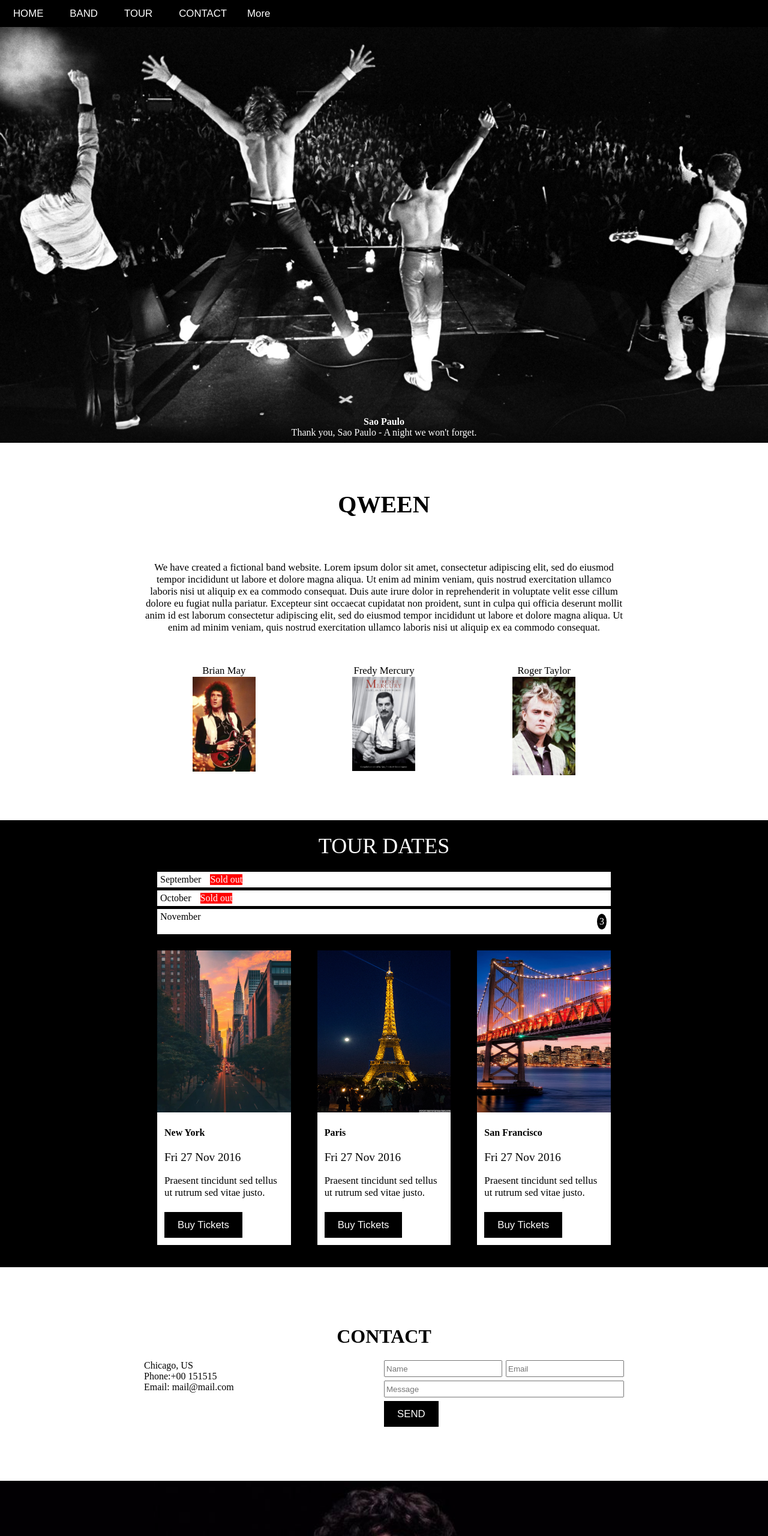
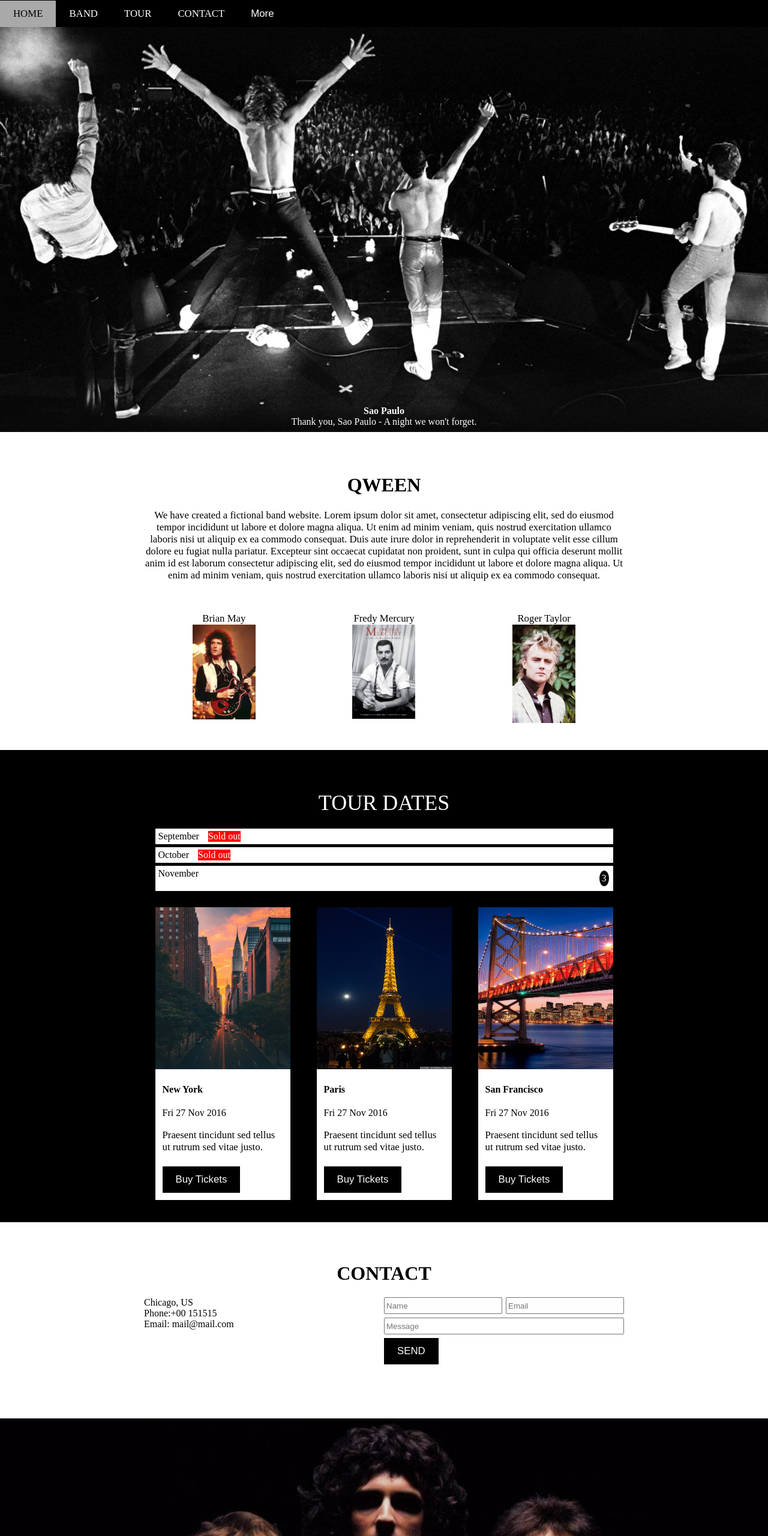
Before and after one commit to DanushMosinyan/FirstWebpage, a plain HTML site: page index.html in a window 1280 px wide. Shown: the top 2560 px of the page at 60% size. Drawn offline with Linux system fonts and the light colour scheme.

Commit message:
Making Prettyer

```diff
--- a/Styles.css
+++ b/Styles.css
@@ -1,126 +1,137 @@
-.headbuttons {
-  background: black;
-  font-size: 105%;
-  height: 43px;
-  margin: 0px;
-  margin-left: 0px;
-  color: #fff;
-  border-style: none;
-  border-radius: 0px;
+body {
+  margin: 0;
+  display: grid;
 }
-.headbuttons:hover {
-  background: darkgray;
-  color: black;
-}
-button {
-  padding-left: 22px;
-  padding-right: 22px;
-}
-select {
-  padding-left: 7px;
-  padding-right: 7px;
-}
-/* button:focus {
-    background: lightblue;
-    color: goldenrod;
-  }
-  button:active {
-    background: rgb(92, 216, 133);
-    color: goldenrod;
-  } */
-.headerClass {
-  z-index: 0;
+
+.header {
+  z-index: 1;
   position: fixed;
   width: 100%;
   height: 45px;
   background-color: black;
-  border-style: none;
-  border-radius: 0px;
   display: flex;
   flex-direction: row;
   align-items: center;
 }
-.body {
-  margin: 0%;
-  /* border-style: dashed;
+
+.navLink {
+  background: black;
+  font-size: 1.05rem;
+  margin: 0px;
+  color: #fff;
+  padding-left: 22px;
+  padding-right: 22px;
+  padding-top: 12px;
+  padding-bottom: 12px;
+  text-decoration: none;
+  display: flex;
+  align-items: center;
+}
+
+.navLink:hover {
+  background: darkgray;
+  color: black;
+}
+
+button {
+  padding-left: 22px;
+  padding-right: 22px;
+  padding-top: 12px;
+  padding-bottom: 12px;
+  background: black;
+  font-size: 1.05rem;
+  color: #fff;
+  border-style: none;
+}
+
+button:hover{
+  background: darkgray;
+  color: black;
+}
+
+button:active{
+  background-color: gray;
+}
+
+.concertPicture {
+  position: relative;
   text-align: center;
+  width: 100%;
+  height: auto;
+}
+
+.wallpaperDesc {
+  color: rgb(255, 255, 255);
   position: absolute;
-  top: 50%;
+  bottom: 12px;
   left: 50%;
-  transform: translate(-50%, -50%); */
+  transform: translate(-50%, 0%);
 }
+
+.section {
+  padding-top: 45px;
+}
+
+
 img {
   z-index: 1;
   width: 100%;
   height: auto;
 }
 
-.ticket_image {
+.concertCityImage {
   max-height: 270px;
 }
 
-.textInPhoto {
-  color: rgb(255, 255, 255);
-  position: absolute;
-  bottom: 12px;
-  left: 50%;
-  transform: translate(-50%, 0%);
-}
 .secondPart {
-  z-index: -1;
-  margin-top: 75px;
-  margin-bottom: 75px;
   position: relative;
   text-align: center;
-  background-color: transparent;
+  background-color: white;
+  margin-bottom: 45px;
   width: 100%;
 }
-.theBand {
-  font-size: 125%;
-  position: relative;
+
+.bandName {
+  font-size: 2rem;
   text-align: center;
 }
-.picture {
-  z-index: -1;
-  position: relative;
-  text-align: center;
-  color: black;
-}
-.desc {
+
+.descContainer {
+  align-items: center;
+  font-size: 1.05rem;
+  width: 100%;
   display: flex;
-  font-size: 105%;
   flex-direction: column;
-  width: 100%;
-  align-items: center;
   justify-content: center;
 }
+
 .description {
-  margin-top: 45px;
   max-width: 800px;
   justify-content: center;
 }
-.threepictures {
+
+.bandMembers {
   display: flex;
-  flex-direction: row;
-  justify-content: space-between;
-  max-width: 100%;
-  height: auto;
+  justify-content: space-around;
+  width: 100%;
+  max-width: 800px;
+  margin-top: 52px;
 }
-.secondPicture {
+
+.bandMemberPicture {
   display: flex;
   max-width: 105px;
   flex-direction: column;
 }
+
 .thirdPart {
   max-width: 100%;
-  display: flex;
-  margin-top: 75px;
-  margin-bottom: 75px;
-  flex-direction: column;
-  align-items: center;
   width: 100%;
   background-color: black;
   color: white;
+  display: flex;
+  flex-direction: column;
+  align-items: center;
 }
 
 .title {
@@ -130,7 +141,8 @@ img {
   margin-top: 22px;
   margin-bottom: 22px;
 }
-.row1 {
+
+.rowDiv {
   margin-bottom: 5px;
   padding-left: 5px;
   padding-right: 5px;
@@ -138,6 +150,7 @@ img {
   background-color: white;
   display: flex;
 }
+
 .three {
   padding: 4px;
   margin: 4px 2px;
@@ -145,24 +158,28 @@ img {
   color: #fff;
   border-radius: 50%;
 }
+
 .sold {
   background-color: red;
   color: #fff;
   margin-left: 15px;
 }
-.row3 {
+
+.ticketsAvilable {
   margin-top: 4px;
   margin-bottom: 4px;
   display: flex;
   justify-content: space-between;
   width: 100%;
 }
-.row {
+
+.ticketsSoldOut {
   display: flex;
   margin-top: 4px;
   margin-bottom: 4px;
 }
-.buyTickets {
+
+.concertCity {
   max-width: 225px;
   margin-top: 22px;
   margin-left: 22px;
@@ -171,45 +188,36 @@ img {
   background-color: #fff;
   color: black;
 }
+
 .buyTicketsText {
-  font-size: 105%;
+  font-size: 1.05rem;
   margin-bottom: 22px;
 }
-.amsativ {
-  font-size: 120%;
-}
-.thirdMainDiv {
-  max-width: 800px;
-}
-.secondPartfirsts {
-  width: 100% - 44px;
+
+.ticketRows {
   margin-left: 22px;
   margin-right: 22px;
-  display: flex;
-  flex-direction: column;
 }
-.pictureBody {
+
+.concertDesc {
   margin-bottom: 12px;
   margin-right: 12px;
   margin-left: 12px;
 }
-.tickets {
-  padding-left: -22;
-  padding-right: -22;
+
+.concertCitys {
   display: flex;
   align-items: center;
   justify-content: space-around;
 }
-#button1:hover {
-  background-color: antiquewhite;
-  color: black;
-}
-.nameEmail {
+
+.nameAndEmail {
   margin-bottom: 6px;
   width: auto;
   display: flex;
   flex-direction: row;
 }
+
 .contactRight {
   right: initial;
   max-width: 400px;
@@ -219,56 +227,52 @@ img {
   flex-direction: column;
   justify-content: flex-end;
 }
+
 .contact {
   width: 100%;
   max-width: 800px;
   display: flex;
   justify-content: space-between;
 }
-.footer1 {
+
+.footer {
   margin-left: 22px;
   margin-right: 22px;
   display: flex;
   flex-direction: column;
   align-items: center;
 }
+
 .contact_name {
   height: 22px;
   width: 100%;
   margin-right: 6px;
 }
+
 .contact_email {
   width: 100%;
 }
+
 .contact_message {
   height: 22px;
   margin-bottom: 6px;
 }
-.threepictures {
-  width: 100%;
-  max-width: 800px;
-  margin-top: 52px;
-  display: flex;
-  justify-content: space-around;
-}
-.secondPicture {
-  max-height: 210px;
-  width: auto;
-}
+
 .last_picture {
-  z-index: 1;
   width: 100%;
   height: auto;
   margin-top: 90px;
 }
+
 .sendButton {
   right: 0px;
 }
-.dropbtn {
+
+.dropdownBtn {
   background-color: black;
   color: white;
-  padding: 12px;
-  font-size: 105%;
+
+  font-size: 1.05rem;
   border: none;
 }
 
@@ -301,10 +305,11 @@ img {
   display: block;
 }
 
-.dropdown:hover .dropbtn {
+.dropdown:hover .dropdownBtn {
   background-color: darkgray;
   color: black;
 }
+
 .socialLinks {
   margin-top: 100px;
   margin-bottom: 50px;
@@ -312,7 +317,10 @@ img {
   align-items: center;
   justify-content: center;
 }
+
 .icons {
-  max-height: 25px;
-  max-width: 25px;
+  height: 25px;
+  width: 25px;
+  padding-left: 2px;
+  padding-right: 2px;
 }
--- a/index.html
+++ b/index.html
@@ -3,29 +3,20 @@
   <head>
     <link rel="stylesheet" href="styles.css" />
     <meta charset="UTF-8" />
-    <meta http-equiv="X-UA-Compatible" content="IE=edge" />
     <meta name="viewport" content="width=device-width, initial-scale=1.0" />
     <meta name="viewport" content="height=device-height, initial-scale=1.0" />
     <meta />
     <title>Document</title>
     <style></style>
   </head>
-  <body class="body">
-    <header class="headerClass">
-      <form action="#A1">
-        <button class="headbuttons" type="submit">HOME</button>
-      </form>
-      <form action="#A2">
-        <button class="headbuttons" type="submit">BAND</button>
-      </form>
-      <form action="#A3">
-        <button class="headbuttons" type="submit">TOUR</button>
-      </form>
-      <form action="#A4">
-        <button class="headbuttons" type="submit">CONTACT</button>
-      </form>
+  <body>
+    <header class="header">
+      <a class="navLink" href="#home">HOME</a>
+      <a class="navLink" href="#band">BAND</a>
+      <a class="navLink" href="#tour">TOUR</a>
+      <a class="navLink" href="#footer">CONTACT</a>
       <div class="dropdown">
-        <button class="dropbtn">More</button>
+        <button class="dropdownBtn">More</button>
         <div class="dropdown-content">
           <a href="#">Merchandise</a>
           <a href="#">Extras</a>
@@ -34,17 +25,16 @@
       </div>
       </select>
     </header>
-    <br id="A1"/>
-    <div class="picture">
+    <div class="concertPicture" id="home">
       <img src="images/wallPapers/concerteWalpaper.jpg" />
-      <div class="textInPhoto">
-        <strong id="A2">Sao Paulo</strong><br />
+      <div class="wallpaperDesc">
+        <strong>Sao Paulo</strong><br />
         Thank you, Sao Paulo - A night we won't forget.
-      </div >
+      </div>
     </div>
-    <div  class="secondPart">
-      <div class="theBand"><h1>QWEEN<h1></h1></div>
-      <div class="desc">
+    <div class="secondPart section" id="band">
+      <h1 class="bandName">QWEEN</h1>
+      <div class="descContainer">
         <div class="description">
           We have created a fictional band website. Lorem ipsum dolor sit amet,
           consectetur adipiscing elit, sed do eiusmod tempor incididunt ut
@@ -58,87 +48,87 @@
           nostrud exercitation ullamco laboris nisi ut aliquip ex ea commodo
           consequat.
         </div>
-        <div class="threepictures">
+        <div class="bandMembers">
           <div>
             Brian May
-            <img class="secondPicture" src="images/singersPhotos/brianMay.jpg" />
+            <img class="bandMemberPicture" src="images/singersPhotos/brianMay.jpg" />
           </div>
           <div>
             Fredy Mercury
-            <img class="secondPicture" src="images/singersPhotos/fredy.jpg" />
+            <img class="bandMemberPicture" src="images/singersPhotos/fredy.jpg" />
           </div>
           <div>
             Roger Taylor
-            <img ID="A3" class="secondPicture" src="images/singersPhotos/rogerTaylor.jpg" />
+            <img class="bandMemberPicture" src="images/singersPhotos/rogerTaylor.jpg" />
           </div>
         </div>
       </div>
     </div>
-    <div  class="thirdPart">
+    <div  class="thirdPart section" id="tour">
       <div class="title">TOUR DATES</div>
-      <div class="thirdMainDiv">
-        <div class="secondPartfirsts">
-          <div class="row1">
-            <div class="row">
+      <div>
+        <div class="ticketRows">
+          <div class="rowDiv">
+            <div class="ticketsSoldOut">
               <div>September</div>
               <div class="sold">Sold out</div>
             </div>
           </div>
-          <div class="row1">
-            <div class="row">
+          <div class="rowDiv">
+            <div class="ticketsSoldOut">
               <div>October</div>
               <div class="sold">Sold out</div>
             </div>
           </div>
-          <div class="row1">
-            <div class="row3">
+          <div class="rowDiv">
+            <div class="ticketsAvilable">
               <div>November</div>
               <div class="three">3</div>
             </div>
           </div>
         </div>
-        <div class="tickets">
-          <div class="buyTickets">
-            <img class="ticket_image" , src="images/cityPictures/newYork.jpg" />
-            <div class="pictureBody">
+        <div class="concertCitys">
+          <div class="concertCity">
+            <img class="concertCityImage" , src="images/cityPictures/newYork.jpg" />
+            <div class="concertDesc">
               <h4>New York</h4>
-              <div class="amsativ">Fri 27 Nov 2016</div>
+              <div>Fri 27 Nov 2016</div>
               <br />
               <div class="buyTicketsText">
                 Praesent tincidunt sed tellus ut rutrum sed vitae justo.
               </div>
-              <button class="headbuttons">Buy Tickets</button>
+              <button>Buy Tickets</button>
             </div>
           </div>
-          <div class="buyTickets">
-            <img class="ticket_image" , src="images/cityPictures/paris.jpg" />
-            <div class="pictureBody">
+          <div class="concertCity">
+            <img class="concertCityImage" , src="images/cityPictures/paris.jpg" />
+            <div class="concertDesc">
               <h4>Paris</h4>
-              <div class="amsativ">Fri 27 Nov 2016</div>
+              <div>Fri 27 Nov 2016</div>
               <br />
               <div class="buyTicketsText">
                 Praesent tincidunt sed tellus ut rutrum sed vitae justo.
               </div>
-              <button class="headbuttons">Buy Tickets</button>
+              <button>Buy Tickets</button>
             </div>
           </div>
-          <div  class="buyTickets">
-            <img class="ticket_image" , src="images/cityPictures/sanFracisco.jpg" />
-            <div class="pictureBody">
+          <div  class="concertCity">
+            <img class="concertCityImage" src="images/cityPictures/sanFracisco.jpg" />
+            <div class="concertDesc">
               <h4>San Francisco</h4>
-              <div class="amsativ">Fri 27 Nov 2016</div>
+              <div>Fri 27 Nov 2016</div>
               <br />
               <div class="buyTicketsText">
                 Praesent tincidunt sed tellus ut rutrum sed vitae justo.
               </div>
-              <button ID="A4" class="headbuttons">Buy Tickets</button>
+              <button>Buy Tickets</button>
             </div>
           </div>
         </div>
       </div>
     </div>
-    <footer >
-      <div class="footer1">
+    <footer>
+      <div class="footer section" id="footer">
         <h1>CONTACT</h1>
         <div class="contact">
           <div>
@@ -147,7 +137,7 @@
             Email: mail@mail.com
           </div>
           <div class="contactRight">
-            <div class="nameEmail">
+            <div class="nameAndEmail">
               <input
                 class="contact_name"
                 type="text"
@@ -176,7 +166,7 @@
           </div>
         </div>
       </div>
-      <img class="last_picture" src="images/wallPapers/queen-wallpaper.jpg" />
+      <img class="last_picture" src="images/wallPapers/queen-wallpaper.jpg"/>
       <div class = "socialLinks">
         <a href="https://www.Facebook.com"> <img class = "icons" src="images/logos/facebook.png"/></a>
         <a href="https://www.instagram.com"> <img class = "icons" src="images/logos/instagramLogo.png"/></a>
```
